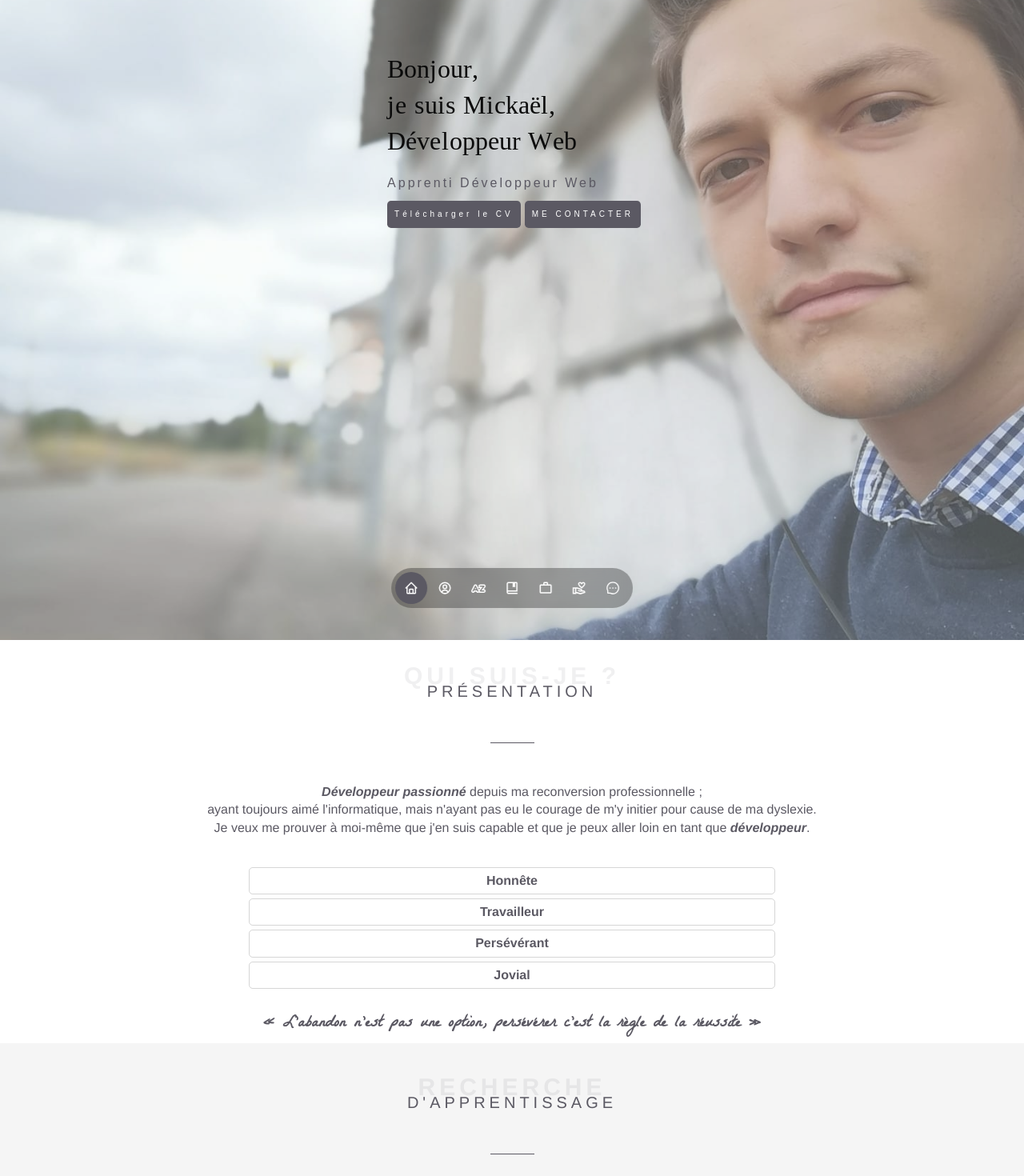
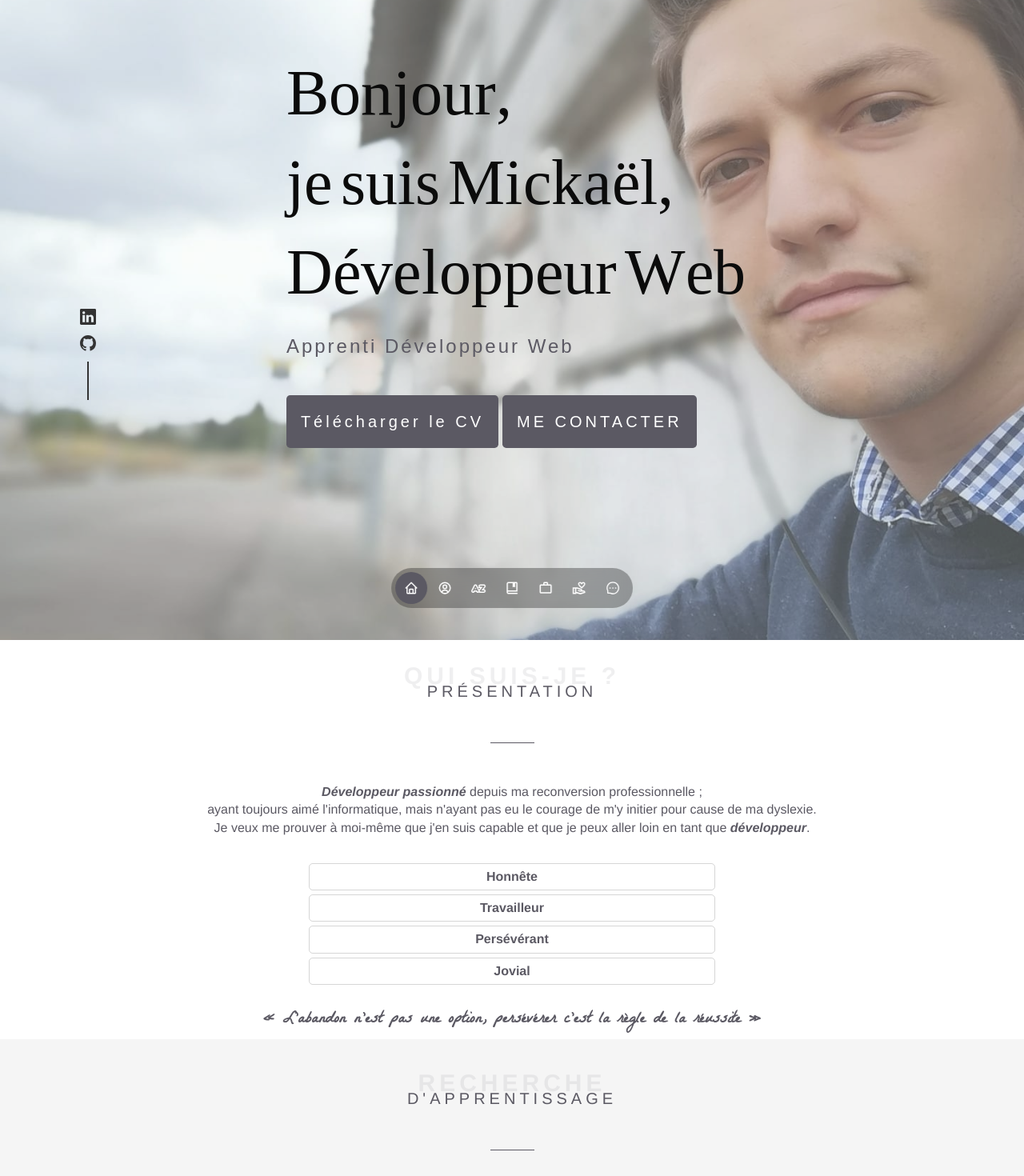
Before and after one commit to Noa1527/Portfolio, a React (Create React App) app: page / in a window 1280 px wide. Shown: the top 1470 px of the page at 80% size. Built offline with nearby package versions, Linux system fonts and the light colour scheme; the HTML template or start-up script is replaced by a standard one.

Commit message:
responsive tablette done

```diff
--- a/src/components/About/index.scss
+++ b/src/components/About/index.scss
@@ -49,6 +49,48 @@
     }
 }
 
+/* ======================== MEDIA QUERIES (SMALL DEVICES) ======================== */
+
+@media screen and (min-width: 600px) {
+    section {
+        height: auto;
+    }
+
+    .container {
+        width: $container-width-sm;
+        padding: 0;
+        margin: auto;
+    }
+
+    .row {
+        .col {
+            .presentation{
+
+                margin-bottom: 0;
+            }
+            .temper{
+
+                display: flex;
+                flex-direction: column;
+                align-items: center;
+                margin: 5px 10px;
+                strong {
+
+                    width: 50%;
+                    margin-top: 5px;
+                }
+            }
+            .quote {
+
+                padding: 10px;
+                margin-top: 20px;
+                font-size: 20px;
+            }
+        }
+    }
+
+
+}
 /*
 page grand ecrant
 */
--- a/src/components/Coordinates/index.scss
+++ b/src/components/Coordinates/index.scss
@@ -6,21 +6,20 @@
 
 .row {
     .col {
-        width: $container-width-lg;
+        width: $container-width-sm;
         margin: 0 auto;
 
         .box-flex {
-            display: flex;
-            justify-content: space-between;
+            display: block;
         }
 
         .coordinate,
         .coordinate2,
         .search-for {
-            margin-bottom: 20px;
+            margin-bottom: 30px;
             font-weight: 400;
             line-height: 1.4;
-            font-size: 22px;
+            font-size: 15px;
             text-align: start;
 
             &.search-for {
@@ -35,28 +34,61 @@
     }
 }
 
-@media screen and (max-width: 600px) {
+@media screen and (min-width: 600px) {
     .row {
         .col {
             .box-flex {
-                display: block;
+                display: flex;
+                justify-content: space-between;
             }
         }
     }
 }
+// .row {
+//     .col {
+//         width: $container-width-lg;
+//         margin: 0 auto;
 
-@media screen and (max-width: 375px) {
-    .row {
-        .col {
-            .box-flex {
-                display: block;
-            }
+//         .box-flex {
+//             display: flex;
+//             justify-content: space-between;
+//         }
 
-            .coordinate,
-            .coordinate2,
-            .search-for{
-                font-size: 15px;
-            }
-        }
-    }
-}
+//         .coordinate,
+//         .coordinate2,
+//         .search-for {
+//             margin-bottom: 20px;
+//             font-weight: 400;
+//             line-height: 1.4;
+//             font-size: 22px;
+//             text-align: start;
+
+//             &.search-for {
+//                 text-align: center;
+
+//                 strong {
+//                     padding: 5px;
+//                     text-align: center;
+//                 }
+//             }
+//         }
+//     }
+// }
+
+
+
+// @media screen and (max-width: 375px) {
+//     .row {
+//         .col {
+//             .box-flex {
+//                 display: block;
+//             }
+
+//             .coordinate,
+//             .coordinate2,
+//             .search-for{
+//                 font-size: 15px;
+//             }
+//         }
+//     }
+// }
--- a/src/components/Header/HeaderSocials.js
+++ b/src/components/Header/HeaderSocials.js
@@ -7,11 +7,11 @@ const HeaderSocials = () => {
             <a
                 href="https://www.linkedin.com/in/mickaël-raveneau/"
                 target='_blank'
-            > <BsLinkedin/> </a>
+            > <BsLinkedin /> </a>
             <a
                 href="https://github.com/Noa1527"
                 target='_blank'
-            > <BsGithub/> </a>
+            > <BsGithub /> </a>
         </div>
     );
 };
--- a/src/components/Header/index.scss
+++ b/src/components/Header/index.scss
@@ -18,8 +18,8 @@ section {
     height: 100%;
     width: 100%;
     margin: 0 auto;
+    position: relative;
     padding-left: 10px;
-    position: relative;
 
     .text-zone {
         margin: 0 auto 50px;
@@ -44,6 +44,11 @@ section {
         animation: fadeIn 1s 1.8s backwards;
     }
 
+    .cta {
+        margin-top: 20px;
+        display: flex;
+        flex-direction: column;
+
         .flat-button {
             color: $color-1;
             font-size: 10px;
@@ -51,6 +56,7 @@ section {
             letter-spacing: 4px;
             font-family: sans-serif;
             text-decoration: none;
+            text-align: center;
             padding: 10px 9px;
             border-radius: 0.3rem;
             margin-top: 10px;
@@ -70,199 +76,180 @@ section {
                 }
             }
         }
+    }
 
     .header-socials {
-        display: none;
-        a svg {
-            display: none;
+        position: absolute;
+        left: -100%;
+    }
+
+    .scroll-down {
+        position: absolute;
+        left: -100%;
+    }
+}
+
+@media screen and (min-width: 600px) {
+
+    .home-page {
+        h1 {
+            color: $color-nav;
+            font-size: 4rem;
+            margin-top: 1rem;
+            font-family: 'Coolvetica';
+            font-weight: 400;
+        }
+
+        h2 {
+            color: #333;
+            font-weight: 500;
+            font-size: 1.2rem;
+        }
+
+        .flat-button {
+            color: $color-1;
+            font-size: 15px;
+            font-weight: 400;
+            letter-spacing: 4px;
+            font-family: sans-serif;
+            text-decoration: none;
+            padding: 19px 18px;
+            border-radius: 0.3rem;
+            margin-top: 25px;
+            margin-right: 5px;
+            float: left;
+            animation: fadeInAnimation 1s 1.8s backwards;
+            white-space: nowrap;
+            position: relative;
+            background-color: $text-color;
+
+            &:hover {
+                color: $color-1;
+                box-shadow: 1px 2px 3px 1px $color-nav;
+
+                &:before {
+                    width: 100%;
+                }
+            }
+        }
+    }
+}
+
+@media screen and (min-width: 1024px) {
+
+    section {
+
+        .filtre {
+            position: absolute;
+            width: 100vw;
+            height: 100vh;
+            background-color: #f5f5f5;
+            opacity: 0.3;
+        }
+    }
+
+    .home-page {
+        align-items: center;
+        overflow: hidden;
+        display: flex;
+        height: 100vh;
+        width: 100vw;
+        margin: 0 auto;
+        position: relative;
+
+        .text-zone {
+            margin: 0 auto 180px auto;
+            max-height: 90%;
+        }
+
+        h1 {
+            color: $color-nav;
+            font-size: 5rem;
+            margin: 0;
+            font-family: 'Coolvetica';
+            font-weight: 400;
+        }
+
+        h2 {
+            color: $text-color;
+            margin-top: 20px;
+            font-weight: 400;
+            font-size: 1.5rem;
+            font-family: sans-serif;
+            letter-spacing: 3px;
+            animation: fadeIn 1s 1.8s backwards;
+        }
+
+        .cta {
+            margin-top: 20px;
+            display: flex;
+            flex-direction: row;
+            .flat-button {
+                color: $color-1;
+                font-size: 20px;
+                font-weight: 400;
+                letter-spacing: 4px;
+                font-family: sans-serif;
+                text-decoration: none;
+                padding: 19px 18px;
+                border-radius: 0.3rem;
+                margin-top: 25px;
+                margin-right: 5px;
+                float: left;
+                animation: fadeInAnimation 1s 1.8s backwards;
+                white-space: nowrap;
+                position: relative;
+                background-color: $text-color;
+
+                &:hover {
+                    color: $color-1;
+                    box-shadow: 1px 2px 3px 1px $color-nav;
+
+                    &:before {
+                        width: 100%;
+                    }
+                }
+            }
+        }
+
+        .header-socials {
+
+            display: flex;
+            flex-direction: column;
+            align-items: center;
+            gap: 0.8rem;
+            position: absolute;
+            left: 100px;
+            bottom: 300px;
+
+            a,
+            svg {
+                width: 20px;
+                height: 20px;
+                color: $color-btn;
+            }
+
+            &::after {
+                content: '';
+                width: 2px;
+                height: 3rem;
+                background: $color-btn;
             }
         }
 
         .scroll-down {
-        display: none;
+            height: 20px;
+            width: 20px;
+            position: absolute;
+            right: 100px;
+            bottom: 80px;
+
+            a,
+            svg {
+                width: 50px;
+                height: 50px;
+                color: $color-nav;
             }
         }
-
-
-
-// @media screen and (max-width: 600px) {
-
-//     section {
-
-//         .filtre {
-//             position: absolute;
-//             width: 100vw;
-//             height: 423px;
-//             background-color: #f5f5f5;
-//             opacity: 0.3;
-//         }
-//     }
-
-/*
-page grand ecrant
-*/
-//     align-items: center;
-//     overflow: hidden;
-//     display: flex;
-//     height: 100vh;
-//     width: 100vw;
-//     margin: 0 auto;
-//     position: relative;
-
-//     .text-zone {
-//         margin: 0 auto 180px auto;
-//         max-height: 90%;
-//     }
-
-//     h1 {
-//         color: $color-nav;
-//         font-size: 5rem;
-//         margin: 0;
-//         font-family: 'Coolvetica';
-//         font-weight: 400;
-//     }
-
-//     h2 {
-//         color: $text-color;
-//         margin-top: 20px;
-//         font-weight: 400;
-//         font-size: 1.5rem;
-//         font-family: sans-serif;
-//         letter-spacing: 3px;
-//         animation: fadeIn 1s 1.8s backwards;
-//     }
-
-//     .flat-button {
-//         color: $color-1;
-//         font-size: 20px;
-//         font-weight: 400;
-//         letter-spacing: 4px;
-//         font-family: sans-serif;
-//         text-decoration: none;
-//         padding: 19px 18px;
-//         border-radius: 0.3rem;
-//         margin-top: 25px;
-//         margin-right: 5px;
-//         float: left;
-//         animation: fadeInAnimation 1s 1.8s backwards;
-//         white-space: nowrap;
-//         position: relative;
-//         background-color: $text-color;
-
-//         &:hover {
-//             color: $color-1;
-//             box-shadow: 1px 2px 3px 1px $color-nav;
-
-//             &:before {
-//                 width: 100%;
-//             }
-//         }
-//     }
-
-//     .header-socials {
-//         display: flex;
-//         flex-direction: column;
-//         align-items: center;
-//         gap: 0.8rem;
-//         position: absolute;
-//         left: 100px;
-//         bottom: 300px;
-
-//         a svg {
-//             width: 20px;
-//             height: 20px;
-//             color: $color-btn;
-//         }
-
-//         &::after {
-//             content: '';
-//             width: 2px;
-//             height: 3rem;
-//             background: $color-btn;
-//         }
-//     }
-
-//     .scroll-down {
-//         height: 20px;
-//         width: 20px;
-//         position: absolute;
-//         right: 100px;
-//         bottom: 80px;
-
-//         a,
-//         svg {
-//             width: 50px;
-//             height: 50px;
-//             color: $color-nav;
-//         }
-//     }
-// }
-
-// @media screen and (max-width: 600px) {
-
-//     section {
-
-//         .filtre {
-//             position: absolute;
-//             width: 100vw;
-//             height: 423px;
-//             background-color: #f5f5f5;
-//             opacity: 0.3;
-//         }
-//     }
-
-//     .home-page {
-//         height: auto;
-
-//         .text-zone {
-//             margin: 50px auto 50px auto;
-
-//         }
-//         h2 {
-//             color: #333;
-//             font-weight: 500;
-//         }
-//         .header-socials {
-//             display: none;
-
-//         }
-
-//         .scroll-down {
-//             display: none;
-//         }
-//     }
-// }
-// @media screen and (max-width: 375px) {
-
-//     section {
-
-//         .filtre {
-//             position: absolute;
-//             width: 100vw;
-//             height: 423px;
-//             background-color: #f5f5f5;
-//             opacity: 0.3;
-//         }
-//     }
-
-//     .home-page {
-//         height: auto;
-
-//         .text-zone {
-//             margin: 50px auto 50px auto;
-
-//         }
-//         h2 {
-//             color: #333;
-//             font-weight: 500;
-//         }
-//         .header-socials {
-//             display: none;
-
-//         }
-
-//         .scroll-down {
-//             display: none;
-//         }
-//     }
-// }
+    }
+}
--- a/src/components/Portfolio/index.scss
+++ b/src/components/Portfolio/index.scss
@@ -5,6 +5,7 @@
     line-height: 1.4;
     font-size: 22px;
     text-align: start;
+    padding-bottom: 30px;
 
     .gallery-my-works {
         display: flex;
```
Lines whose indentation alone changed are shown as unchanged.
